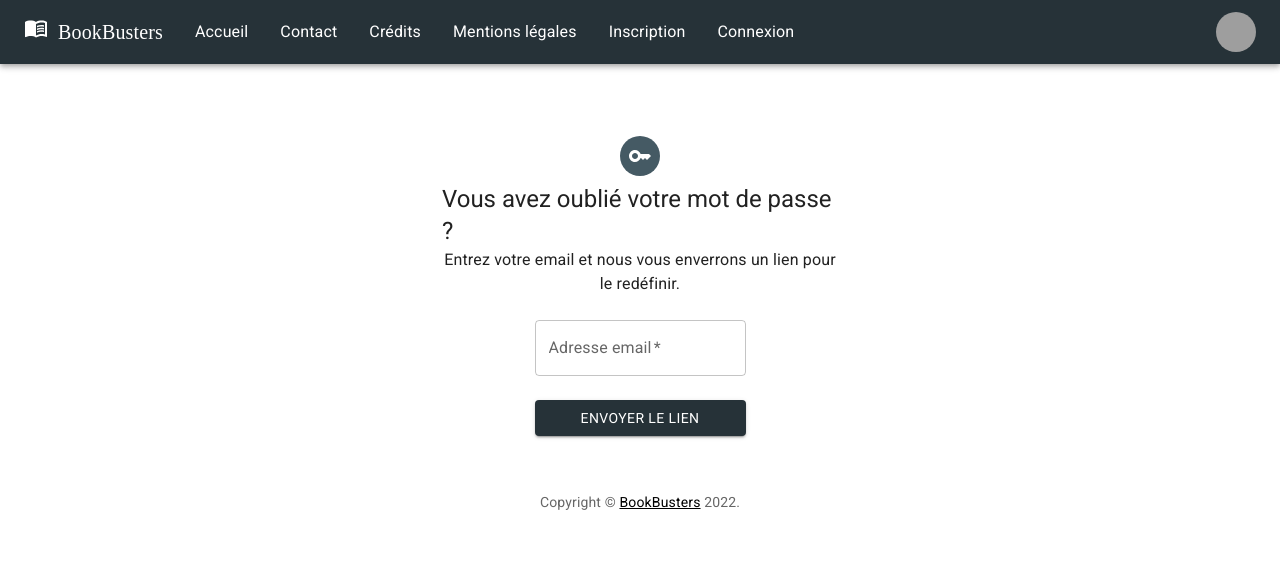
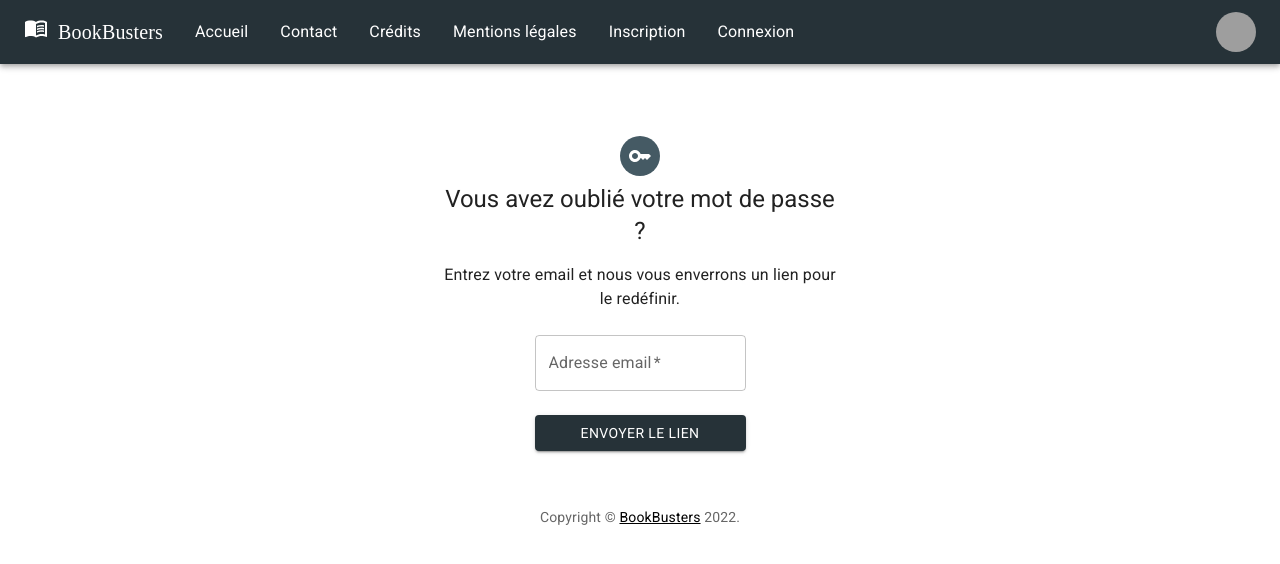
Before and after one commit to ElodieFaivre/2022-bookbusters, a React (Create React App) app in the folder FRONT/bookbustersfront/: page /ForgotPassword in a window 1280 px wide. Shown: the top 564 px of the page. Built offline with nearby package versions, Linux system fonts and the light colour scheme; grey boxes are pictures that could not be loaded; a web font is replaced by a local one.

Commit message:
Adjustment in Forgot Password page

```diff
--- a/FRONT/bookbustersfront/src/components/ForgotPassword/ForgotPassword.js
+++ b/FRONT/bookbustersfront/src/components/ForgotPassword/ForgotPassword.js
@@ -51,7 +51,7 @@
           <Avatar sx={{ m: 1, bgcolor: 'secondary.main' }}>
             <KeyIcon />
           </Avatar>
-          <Typography component="h1" variant="h5">
+          <Typography component="h1" variant="h5" sx={{textAlign: 'center', mb:'15px'}}>
             Vous avez oublié votre mot de passe ?
           </Typography>
           <Typography variant="subtitle" sx={{textAlign: 'center'}}>
```
